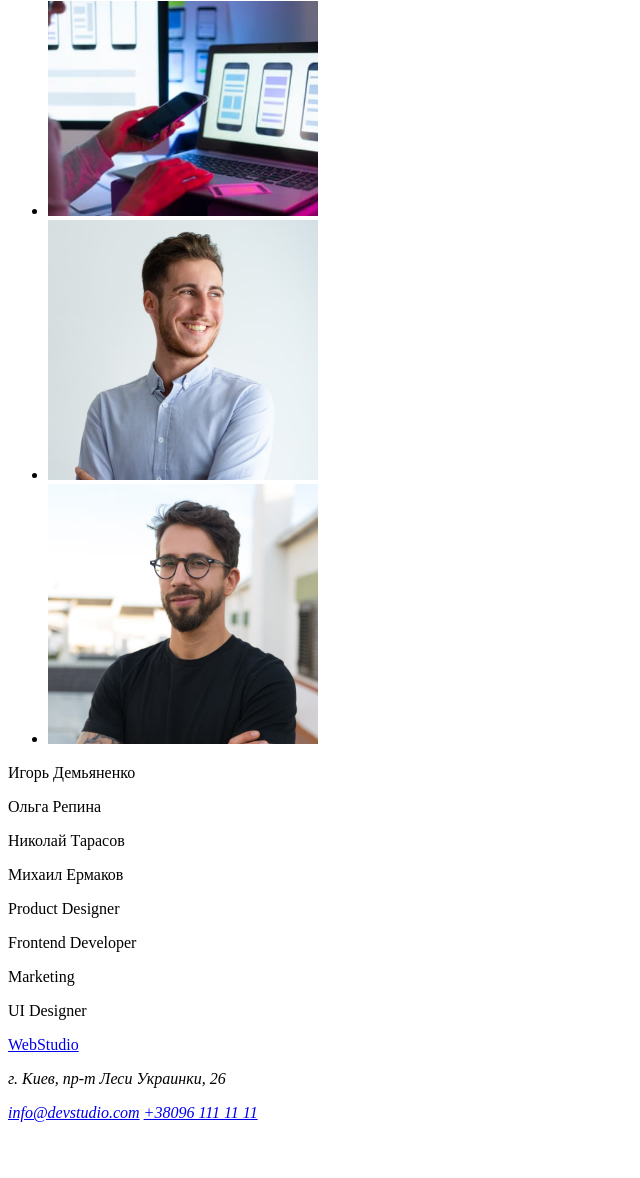
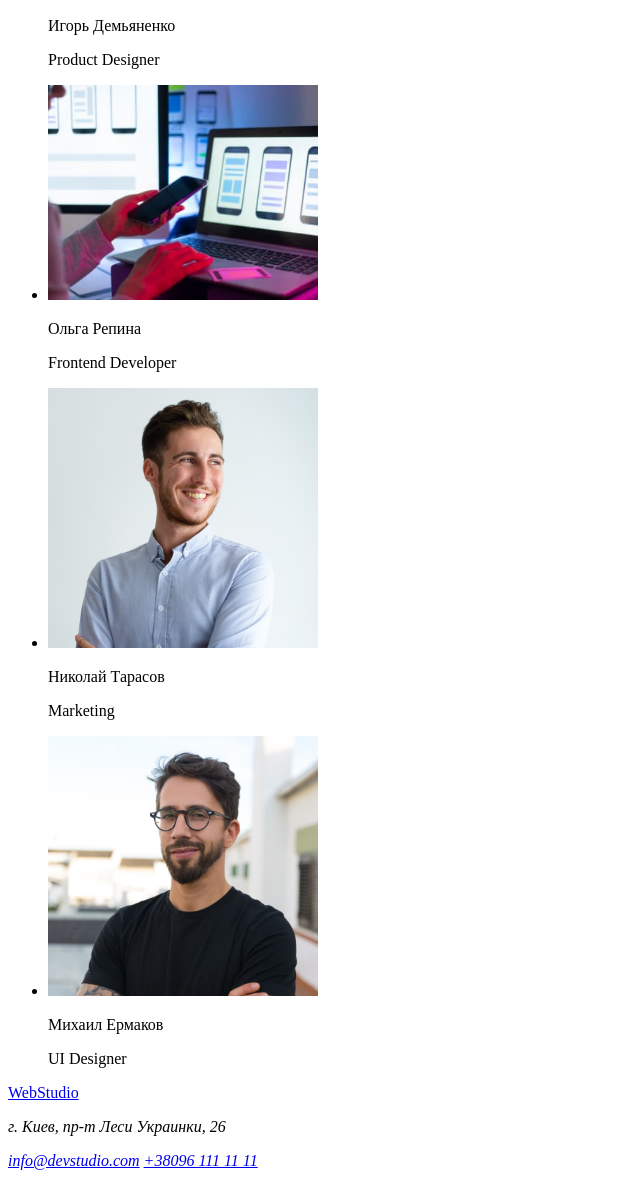
Before and after one commit to DmytroMelnyk1992/goit-markup-hw-01, a plain HTML site: page index.html in a window 1280 px wide. Shown: the part 1818-2996 px from the top of the page, without its empty margins (0-640 px from the left). Before the commit the page ends 2948 px from the top, so only its background shows below. Drawn offline with Linux system fonts and the light colour scheme.

Commit message:
fixed team members as List Item (with photo)

```diff
--- a/index.html
+++ b/index.html
@@ -57,27 +57,21 @@
         <ul>
           <li>
             <img src="images/team_1.jpg" alt="Игорь Демьяненко" width="270" />
+            <p>Игорь Демьяненко</p>
+            <p>Product Designer</p>
           </li>
-          <li><img src="images/box_2.jpg" alt="Ольга Репина" width="270" /></li>
-          <li>
-            <img src="images/team_3.jpg" alt="Николай Тарасов" width="270" />
+          <li><img src="images/box_2.jpg" alt="Ольга Репина" width="270" />
+          <p>Ольга Репина</p>
+          <p>Frontend Developer</p>
           </li>
-          <li>
-            <img src="images/team_4.jpg" alt="Михаил Ермаков" width="270" />
+          <li> <img src="images/team_3.jpg" alt="Николай Тарасов" width="270" />
+            <p>Николай Тарасов</p>
+            <p>Marketing</p>
           </li>
-        </ul>
-        <div>
-          <p>Игорь Демьяненко</p>
-          <p>Ольга Репина</p>
-          <p>Николай Тарасов</p>
-          <p>Михаил Ермаков</p>
-        </div>
-        <div>
-          <p>Product Designer</p>
-          <p>Frontend Developer</p>
-          <p>Marketing</p>
-          <p>UI Designer</p>
-        </div>
+          <li><img src="images/team_4.jpg" alt="Михаил Ермаков" width="270" />
+            <p>Михаил Ермаков</p>
+            <p>UI Designer</p>
+          </li>
       </section>
     </main>
     <footer>
```
